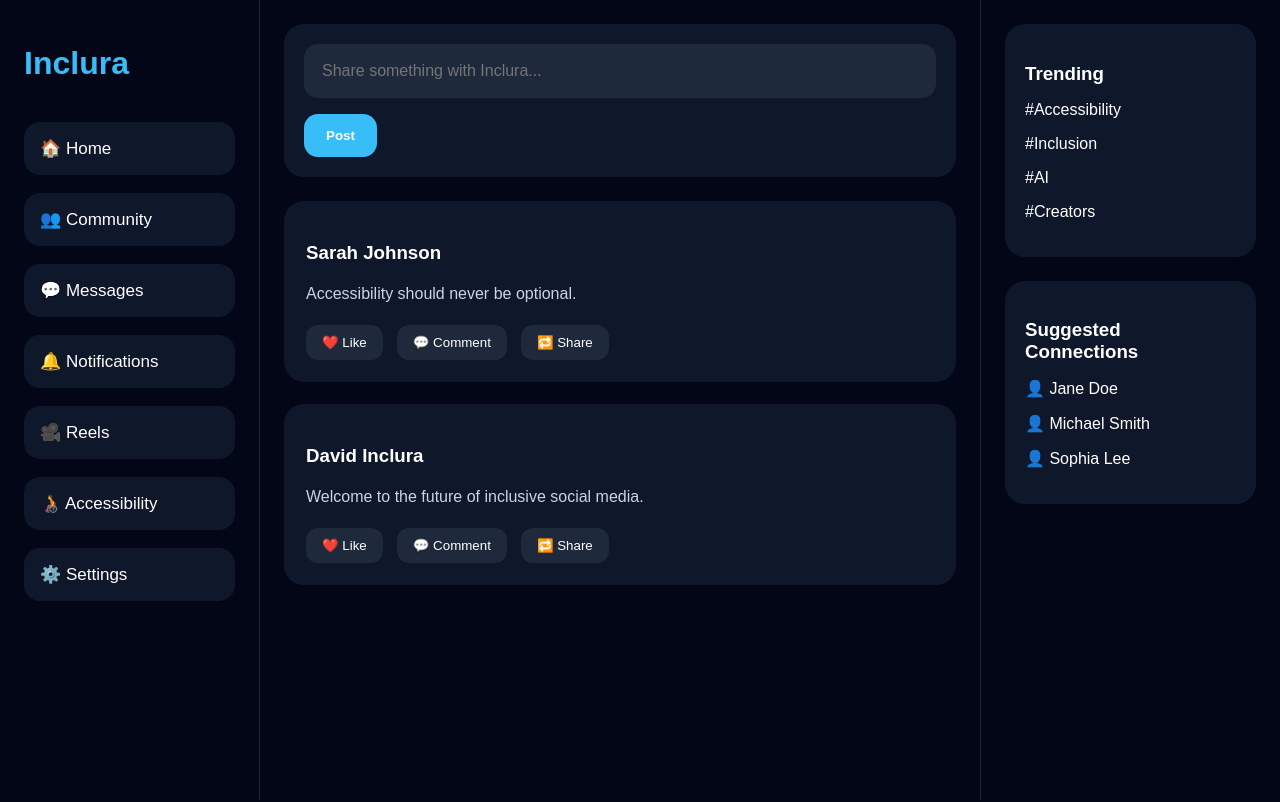
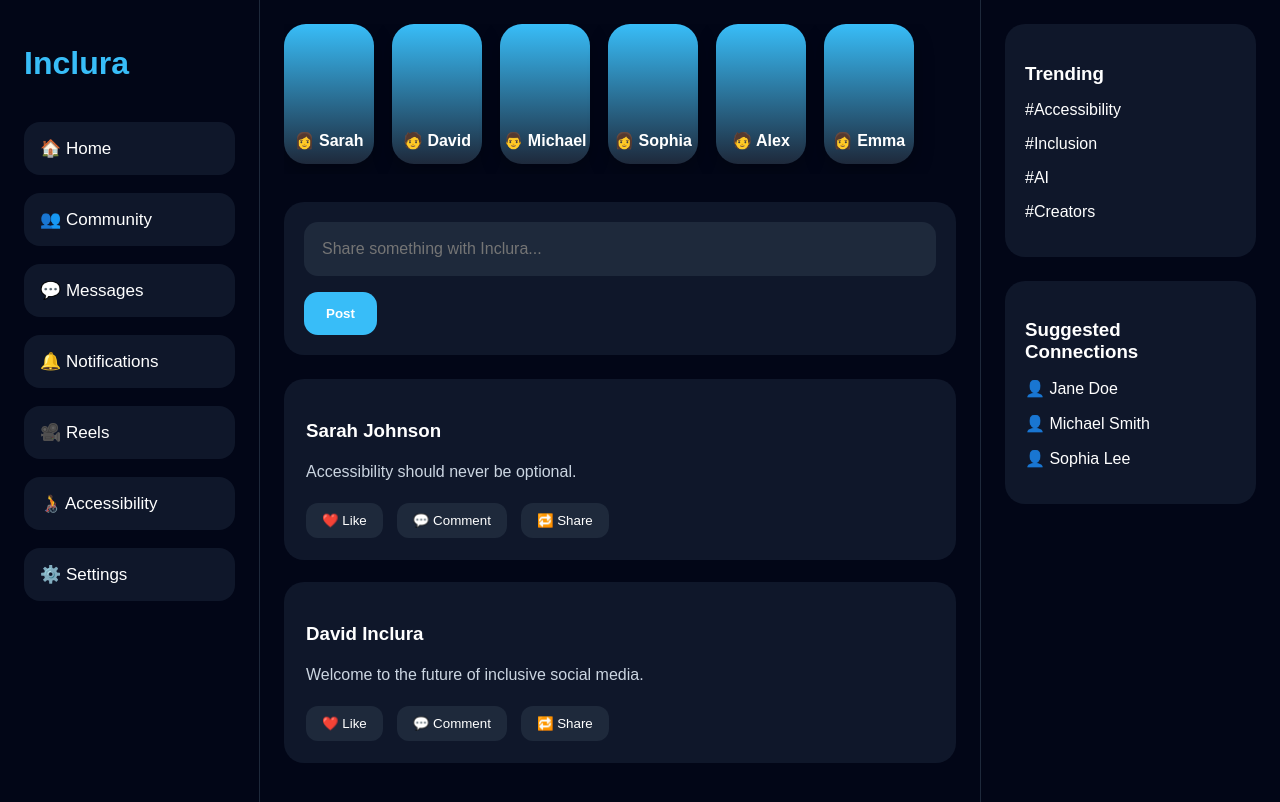
Before and after one commit to inclurah-png/inclura-web, a React (Vite) app: page /dashboard in a window 1280 px wide. Shown: the top 802 px of the page. Built offline with nearby package versions, Linux system fonts and the light colour scheme.

Commit message:
Update Feed.jsx

```diff
--- a/src/components/Feed.jsx
+++ b/src/components/Feed.jsx
@@ -1,3 +1,4 @@
+import Stories from "./Stories";
 import PostCard from "./PostCard";
 
 function Feed() {
@@ -8,6 +9,7 @@ function Feed() {
         padding: "24px",
       }}
     >
+     <Stories />
       {/* Create Post */}
       <div
         style={{
```
